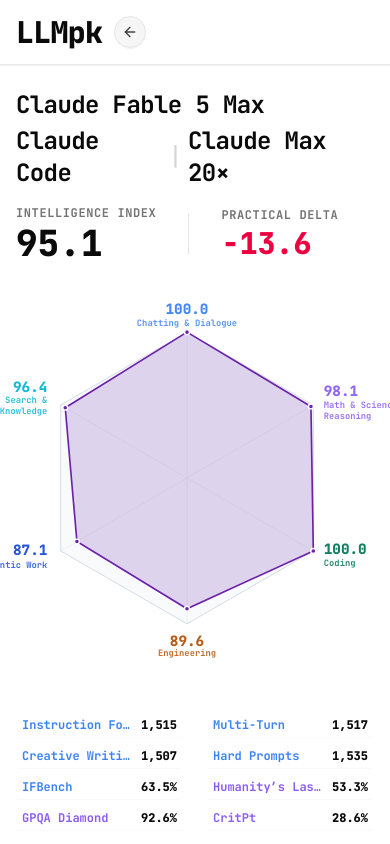
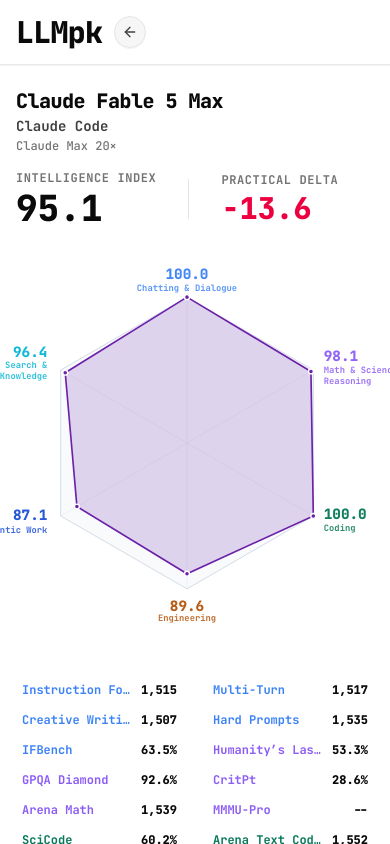
Before and after one commit to Vita0818/LLM-pk, a React (Vite) app: page / in a window 390 px wide. Both pictures are taken after a click on the element 195 px from the left and 164 px from the top of the page. Shown: the top 844 px of the page. Built offline with nearby package versions, Linux system fonts and the light colour scheme.

Commit message:
feat: 3-line detail header on mobile and remove metric underline divider bars

```diff
--- a/src/VercelAestheticPreview.tsx
+++ b/src/VercelAestheticPreview.tsx
@@ -385,17 +385,27 @@
           <div className="space-y-4">
             {/* Header Area directly on background WITHOUT grey bottom border */}
             <div className="flex flex-col sm:flex-row items-start sm:items-center justify-between gap-4 pb-1 font-brand-mono">
-              <div className="space-y-1">
+              <div className="space-y-0.5 sm:space-y-1">
                 {/* Line 1: Model Name */}
-                <h2 className="text-2xl sm:text-3xl font-bold text-neutral-950 tracking-tight">
+                <h2 className="text-xl sm:text-3xl font-extrabold text-neutral-950 tracking-tight leading-tight">
                   {parseConfigName(selectedScoreItem.config.name).model}
                 </h2>
 
-                {/* Line 2: Harness | Provider */}
-                <div className="flex items-center gap-1.5 font-bold text-neutral-950 text-2xl sm:text-3xl tracking-tight">
+                {/* Desktop: Harness | Provider on single line */}
+                <div className="hidden sm:flex items-center gap-1.5 font-bold text-neutral-950 text-2xl sm:text-3xl tracking-tight">
                   <span>{parseConfigName(selectedScoreItem.config.name).harness}</span>
                   <span className="text-neutral-300 font-normal">|</span>
                   <span>{parseConfigName(selectedScoreItem.config.name).provider}</span>
+                </div>
+
+                {/* Mobile: 2 Separate Stacked Lines for Harness & Provider (Total 3 Lines) */}
+                <div className="sm:hidden space-y-0.5 font-brand-mono">
+                  <div className="text-sm font-bold text-neutral-700">
+                    {parseConfigName(selectedScoreItem.config.name).harness}
+                  </div>
+                  <div className="text-xs font-medium text-neutral-500">
+                    {parseConfigName(selectedScoreItem.config.name).provider}
+                  </div>
                 </div>
               </div>
 
@@ -470,7 +480,7 @@
                       return (
                         <div
                           key={m.id}
-                          className={`flex min-w-0 items-center justify-between gap-2 py-1 px-1.5 rounded border-b border-neutral-100/60 cursor-pointer transition-all duration-200 ${
+                          className={`flex min-w-0 items-center justify-between gap-2 py-1 px-1.5 rounded cursor-pointer transition-all duration-200 ${
                             isMatchedDomain
                               ? 'opacity-100'
                               : isDomainHovered
@@ -500,7 +510,7 @@
                   {/* 2. Speed Metrics (Vibrant Orange #F97316) */}
                   <div
                     key="speed_throughput"
-                    className={`flex items-center justify-between gap-2 py-1 px-1.5 rounded border-b border-neutral-100/60 transition-all duration-200 ${
+                    className={`flex items-center justify-between gap-2 py-1 px-1.5 rounded transition-all duration-200 ${
                       hoveredDomain !== null ? 'opacity-25 hover:opacity-100' : 'opacity-100'
                     }`}
                     title="Throughput Speed - Speed Metric (Raw Value)"
@@ -517,7 +527,7 @@
 
                   <div
                     key="speed_ttft"
-                    className={`flex items-center justify-between gap-2 py-1 px-1.5 rounded border-b border-neutral-100/60 transition-all duration-200 ${
+                    className={`flex items-center justify-between gap-2 py-1 px-1.5 rounded transition-all duration-200 ${
                       hoveredDomain !== null ? 'opacity-25 hover:opacity-100' : 'opacity-100'
                     }`}
                     title="TTFT Latency - Speed Metric (Raw Value)"
@@ -535,7 +545,7 @@
                   {/* 3. Price/Cost Metrics (Vibrant Indigo #6366F1) */}
                   <div
                     key="cost_input"
-                    className={`flex items-center justify-between gap-2 py-1 px-1.5 rounded border-b border-neutral-100/60 transition-all duration-200 ${
+                    className={`flex items-center justify-between gap-2 py-1 px-1.5 rounded transition-all duration-200 ${
                       hoveredDomain !== null ? 'opacity-25 hover:opacity-100' : 'opacity-100'
                     }`}
                     title={selectedScoreItem.config.subscriptionData
@@ -559,7 +569,7 @@
 
                   <div
                     key="cost_output"
-                    className={`flex items-center justify-between gap-2 py-1 px-1.5 rounded border-b border-neutral-100/60 transition-all duration-200 ${
+                    className={`flex items-center justify-between gap-2 py-1 px-1.5 rounded transition-all duration-200 ${
                       hoveredDomain !== null ? 'opacity-25 hover:opacity-100' : 'opacity-100'
                     }`}
                     title={selectedScoreItem.config.subscriptionData
```
